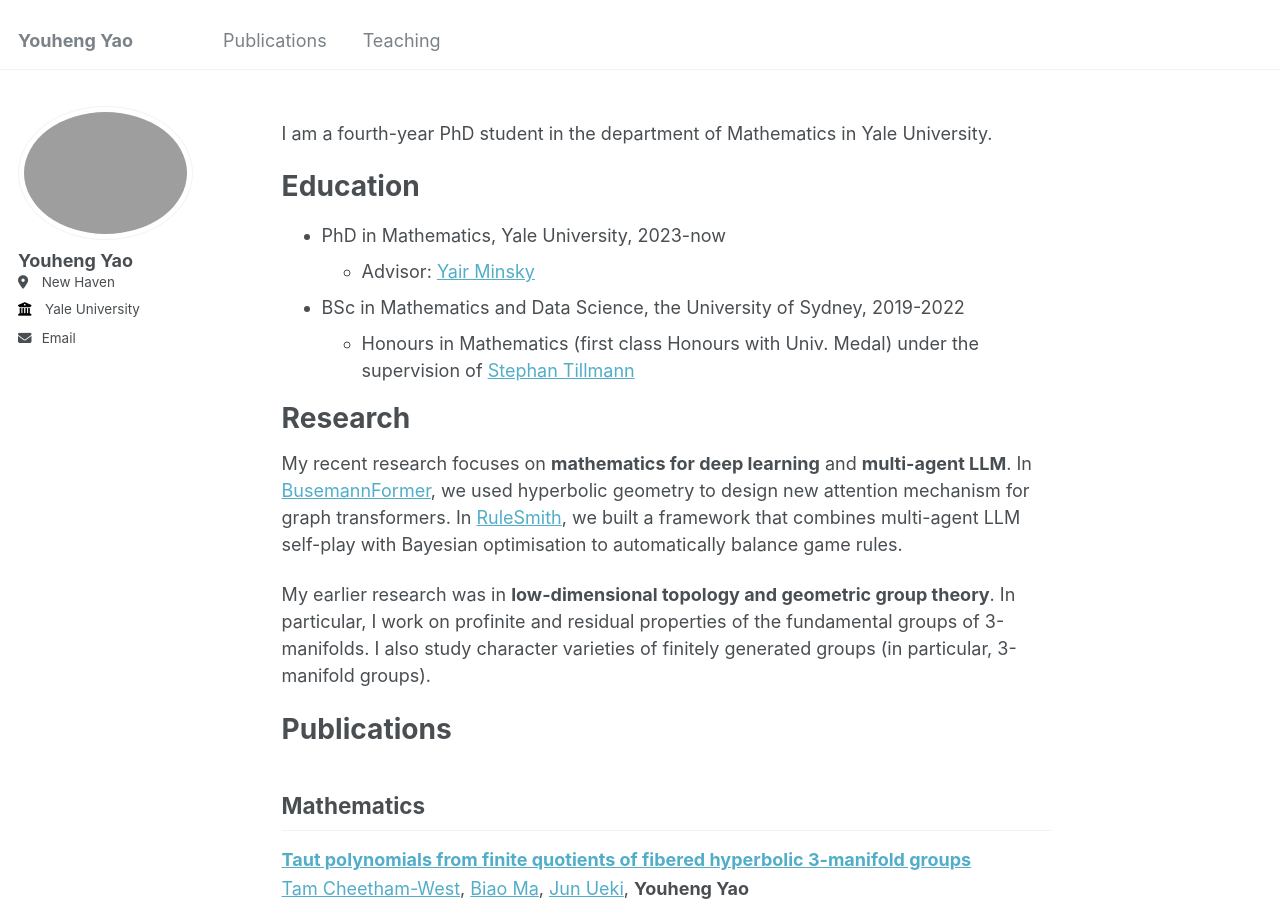
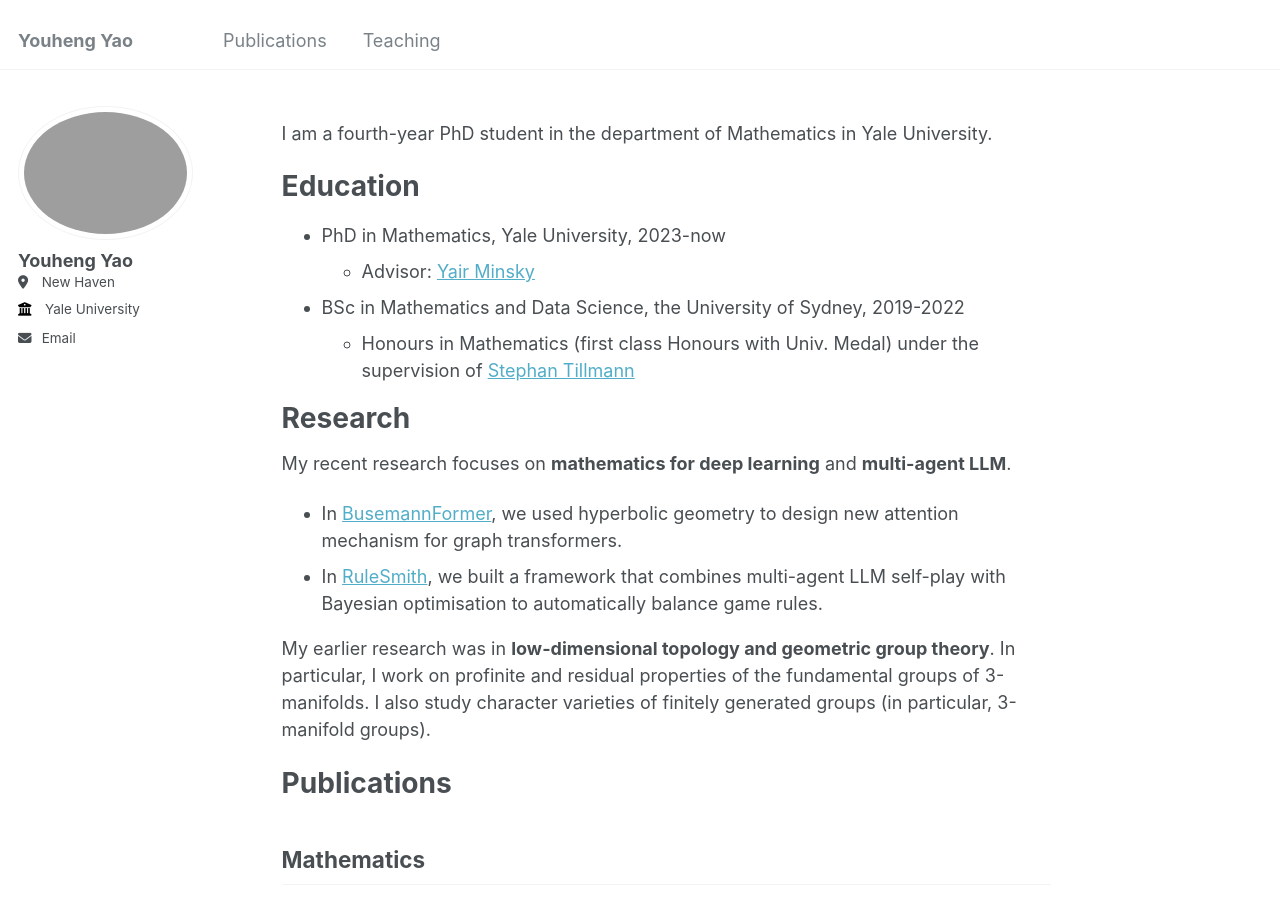
Before and after one commit to LionelYao/LionelYao.github.io, a Jekyll site: the page built from _pages/about.md, in a window 1280 px wide and 900 px high. Built offline with Jekyll 4.4.1, drawn with Linux system fonts in a browser that asks for light colours; a script that is not in the unit is left out.

Commit message:
Refactor research section formatting in about.md
Reformatted research section for better readability.

```diff
--- a/_pages/about.md
+++ b/_pages/about.md
@@ -20,8 +20,8 @@ Education
 # Research
 
 My recent research focuses on **mathematics for deep learning** and **multi-agent LLM**.
-In [BusemannFormer](https://arxiv.org/abs/2611.27167), we used hyperbolic geometry to design new attention mechanism for graph transformers.
-In [RuleSmith](https://arxiv.org/abs/2602.06232), we built a framework that combines multi-agent LLM self-play with Bayesian optimisation to automatically balance game rules.
+- In [BusemannFormer](https://arxiv.org/abs/2611.27167), we used hyperbolic geometry to design new attention mechanism for graph transformers.
+- In [RuleSmith](https://arxiv.org/abs/2602.06232), we built a framework that combines multi-agent LLM self-play with Bayesian optimisation to automatically balance game rules.
 
 My earlier research was in **low-dimensional topology and geometric group theory**. In particular, I work on profinite and residual properties of the fundamental groups of 3-manifolds. I also study character varieties of finitely generated groups (in particular, 3-manifold groups).
 
```
